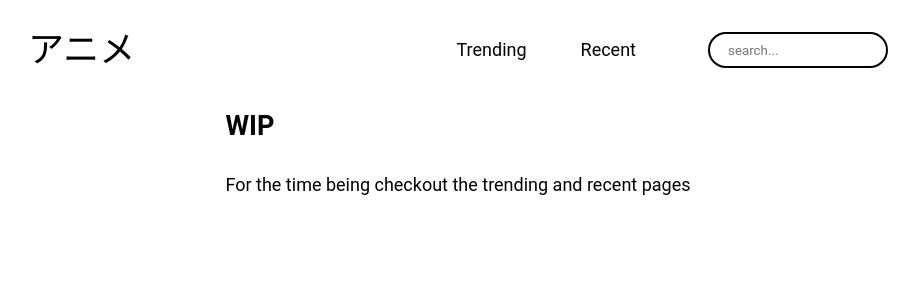
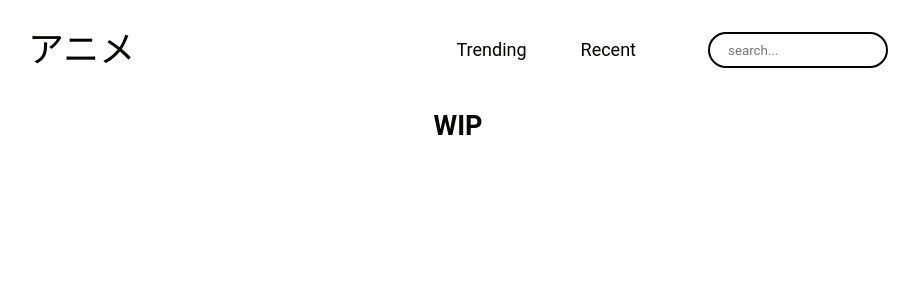
Before and after one commit to brianaung/aniverse, a Next.js app: page / in a window 1280 px wide. Shown: the top 300 px of the page, without its empty margins (182-1101 px from the left). Built offline with nearby package versions, Linux system fonts and the light colour scheme.

Commit message:
add some structure to video player page

```diff
--- a/src/components/player.module.scss
+++ b/src/components/player.module.scss
@@ -1,9 +1,11 @@
-$video-width: 480px;
-$video-height: 360px;
+$video-width: 50vw;
+$video-height: auto;
 
 .container {
   display: flex;
+  flex-direction: column;
   justify-content: center;
+  align-items: center;
 }
 
 .player {
--- a/src/pages/anime/play/[episode].tsx
+++ b/src/pages/anime/play/[episode].tsx
@@ -25,6 +25,7 @@ export default function VideoPage() {
 
   return (
     <Layout>
+      <h3>{episode}</h3>
       <section>
         {!data && !error && <p>Loading</p>}
         {!data && error && <p>Error loading video.</p>}
--- a/src/pages/anime/recent.tsx
+++ b/src/pages/anime/recent.tsx
@@ -1,4 +1,4 @@
-import utilStyles from '../../styles/utils.module.scss'
+// import utilStyles from '../../styles/utils.module.scss'
 import { useEffect, useState } from 'react'
 import AnimeItem from '../../components/animeItem'
 import AnimeListContainer from '../../components/animeListContainer'
@@ -24,6 +24,7 @@ export default function RecentPage() {
     <Layout>
       <section>
         <AnimeListContainer>
+          {!recentList && <p>Loading</p>}
           {recentList && recentList.results.map((anime) => <AnimeItem key={anime.id} anime={anime} />)}
         </AnimeListContainer>
       </section>
--- a/src/pages/anime/trending.tsx
+++ b/src/pages/anime/trending.tsx
@@ -1,4 +1,4 @@
-import utilStyles from '../../styles/utils.module.scss'
+// import utilStyles from '../../styles/utils.module.scss'
 import { useEffect, useState } from 'react'
 import AnimeItem from '../../components/animeItem'
 import AnimeListContainer from '../../components/animeListContainer'
@@ -24,8 +24,8 @@ export default function TrendingPage() {
   return (
     <Layout>
       <section>
-        {/* todo: no need for loading state since it is rendered on server side? */}
         <AnimeListContainer>
+          {!topList && <p>Loading</p>}
           {topList && topList.results.map((anime) => <AnimeItem key={anime.id} anime={anime} />)}
         </AnimeListContainer>
       </section>
--- a/src/pages/index.tsx
+++ b/src/pages/index.tsx
@@ -9,7 +9,6 @@ export default function Home() {
       </Head>
       <section>
         <h1>WIP</h1>
-        <p>For the time being checkout the trending and recent pages</p>
       </section>
     </Layout>
   )
```
